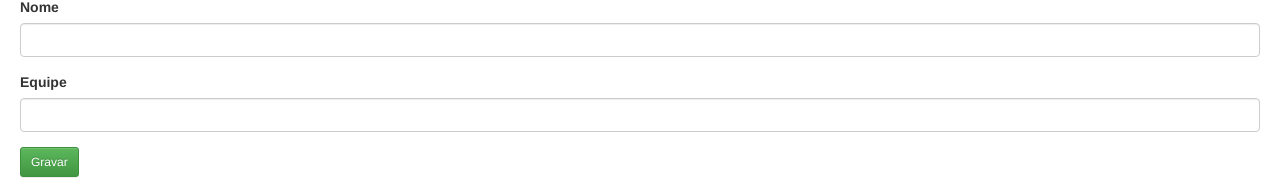
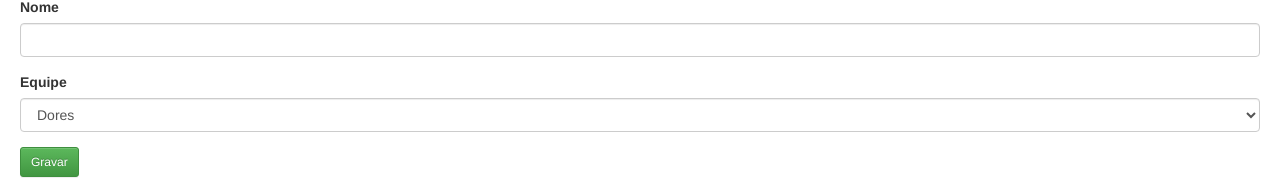
Before and after one commit to kizylyrio/olograce-ui, a React (Create React App) app: page / in a window 1280 px wide. Shown: the part 132-314 px from the top of the page. Built offline with nearby package versions, Linux system fonts and the light colour scheme.

Commit message:
add team list

```diff
--- a/src/view/RegisterForm.jsx
+++ b/src/view/RegisterForm.jsx
@@ -9,10 +9,18 @@ class RegisterForm extends Component {
           <ControlLabel>Nome</ControlLabel>
           <FormControl type="text"/>
         </FormGroup>
-        <FormGroup>
-          <ControlLabel>Equipe</ControlLabel>
-          <FormControl type="text"/>
-        </FormGroup>
+        <FormGroup controlId="formControlsSelect">
+        <ControlLabel>Equipe</ControlLabel>
+        <FormControl componentClass="select" placeholder="select">
+          <option value="dores">Dores</option>
+          <option value="fatima">Fátima</option>
+          <option value="gracas">Graças</option>
+          <option value="imaculada">Imaculada Conceição</option>
+          <option value="lourdes">Loudes</option>
+          <option value="salete">Salete</option>
+          <option value="silencio">Silêncio</option>
+        </FormControl>
+      </FormGroup>
         <Button type="submit" bsSize="small" bsStyle="success">Gravar</Button>
       </form>
       );
```
